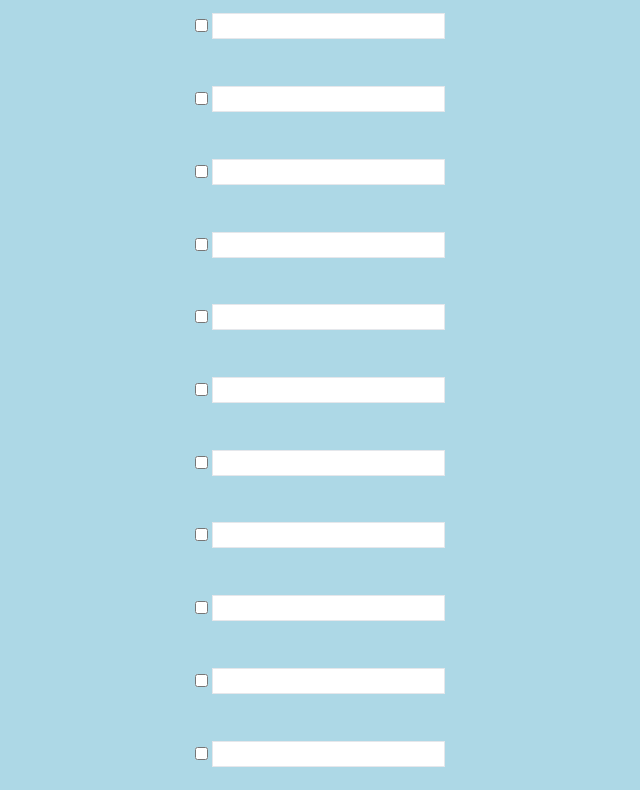
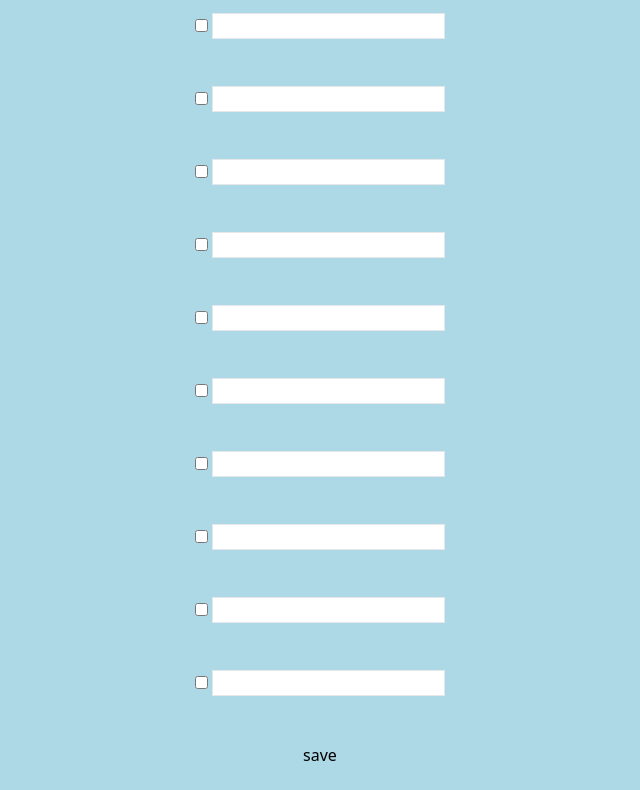
Before and after one commit to DrgnFireYellow/Checklist-Creator, a plain HTML site: page index.html in a window 1280 px wide. Shown: the part 58-848 px from the top of the page, without its empty margins (320-960 px from the left). Drawn offline with nearby package versions, Linux system fonts and the light colour scheme.

Commit message:
Add session storage

```diff
--- a/index.html
+++ b/index.html
@@ -2,6 +2,7 @@
 
 <head>
     <title>Checklist Creator</title>
+    <link rel="icon" href="https://em-content.zobj.net/thumbs/120/openmoji/338/check-mark_2714-fe0f.png">
     <script src="https://cdn.tailwindcss.com"></script>
 </head>
 
@@ -16,16 +17,40 @@
     </style>
     <h1 class="text-5xl text-center">Checklist Creator</h1>
     <div class="grid h-screen place-items-center">
-        <div><input type="checkbox"> <input class="border"> <br></div>
-        <div><input type="checkbox"> <input class="border"> <br></div>
-        <div><input type="checkbox"> <input class="border"> <br></div>
-        <div><input type="checkbox"> <input class="border"> <br></div>
-        <div><input type="checkbox"> <input class="border"> <br></div>
-        <div><input type="checkbox"> <input class="border"> <br></div>
-        <div><input type="checkbox"> <input class="border"> <br></div>
-        <div><input type="checkbox"> <input class="border"> <br></div>
-        <div><input type="checkbox"> <input class="border"> <br></div>
-        <div><input type="checkbox"> <input class="border"> <br></div>
-        <div><input type="checkbox"> <input class="border"> <br></div>
+        <div><input type="checkbox"> <input class="border" id="1"> <br></div>
+        <div><input type="checkbox"> <input class="border" id="2"> <br></div>
+        <div><input type="checkbox"> <input class="border" id="3"> <br></div>
+        <div><input type="checkbox"> <input class="border" id="4"> <br></div>
+        <div><input type="checkbox"> <input class="border" id="5"> <br></div>
+        <div><input type="checkbox"> <input class="border" id="6"> <br></div>
+        <div><input type="checkbox"> <input class="border" id="7"> <br></div>
+        <div><input type="checkbox"> <input class="border" id="8"> <br></div>
+        <div><input type="checkbox"> <input class="border" id="9"> <br></div>
+        <div><input type="checkbox"> <input class="border" id="10"> <br></div>
+        <script>
+            document.getElementById("1").value = sessionStorage.getItem("1")
+            document.getElementById("2").value = sessionStorage.getItem("2")
+            document.getElementById("3").value = sessionStorage.getItem("3")
+            document.getElementById("4").value = sessionStorage.getItem("4")
+            document.getElementById("5").value = sessionStorage.getItem("5")
+            document.getElementById("6").value = sessionStorage.getItem("6")
+            document.getElementById("7").value = sessionStorage.getItem("7")
+            document.getElementById("8").value = sessionStorage.getItem("8")
+            document.getElementById("9").value = sessionStorage.getItem("9")
+            document.getElementById("10").value = sessionStorage.getItem("10")
+            function save() {
+                sessionStorage.setItem("1", document.getElementById("1").value)
+                sessionStorage.setItem("2", document.getElementById("2").value)
+                sessionStorage.setItem("3", document.getElementById("3").value)
+                sessionStorage.setItem("4", document.getElementById("4").value)
+                sessionStorage.setItem("5", document.getElementById("5").value)
+                sessionStorage.setItem("6", document.getElementById("6").value)
+                sessionStorage.setItem("7", document.getElementById("7").value)
+                sessionStorage.setItem("8", document.getElementById("8").value)
+                sessionStorage.setItem("9", document.getElementById("9").value)
+                sessionStorage.setItem("10", document.getElementById("10").value)
+            }
+        </script>
+        <button onclick="save()">save</button>
     </div>
 </body>
```
